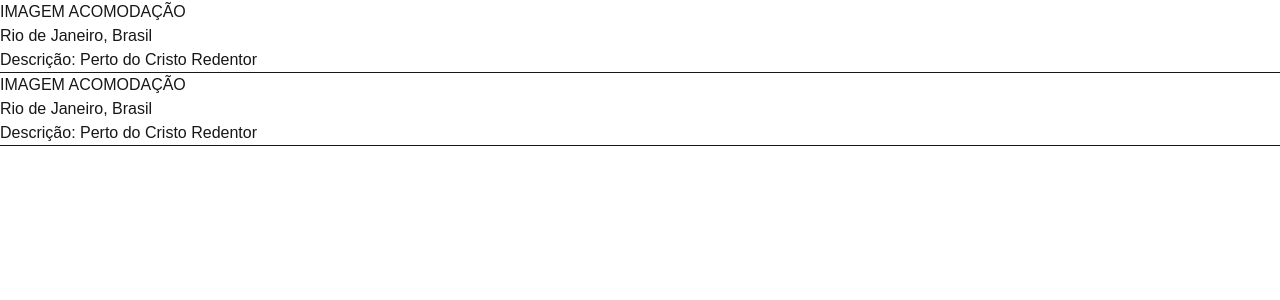
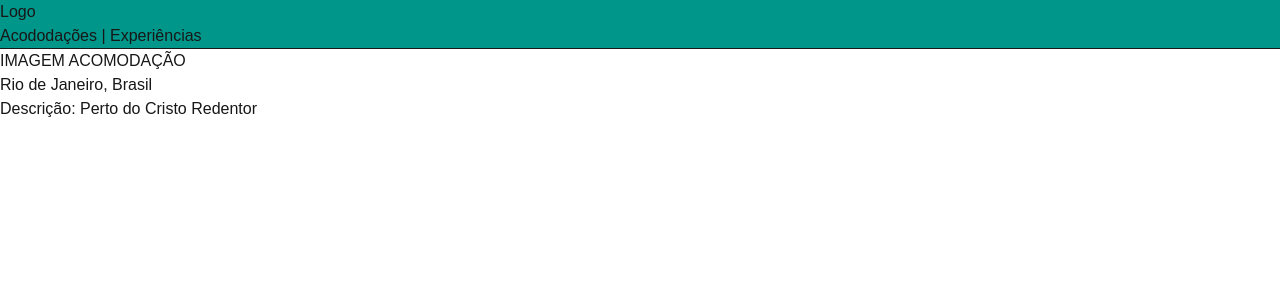
Before and after one commit to Leonel-p-a/estudos-react-e-next, a Next.js app: page /main in a window 1280 px wide. Shown: the top 300 px of the page. Built offline with nearby package versions, Linux system fonts and the light colour scheme.

Commit message:
Update: Estudo sobre componentes

```diff
--- a/src/app/main/page.tsx
+++ b/src/app/main/page.tsx
@@ -1,20 +1,11 @@
-export function Accommodation() {
-    return (
-        <div>
-            <span>IMAGEM ACOMODAÇÃO</span>
-            <h1>Rio de Janeiro, Brasil</h1>
-            <p>Descrição: Perto do Cristo Redentor</p>
-        </div>
-    )
-}
+import { Accommodation, Header } from "@/components/interface"
 
 export default function Page() {
     return (
         <div>
-            {Accommodation()}
+            {Header()}
             <hr />
             {Accommodation()}
-            <hr />
         </div>
     )
 }
--- a/src/app/user/shopping/page.tsx
+++ b/src/app/user/shopping/page.tsx
@@ -1,5 +1,5 @@
-import { Accommodation } from "@/app/main/page";
+import { Accommodation, Header, Menu } from "@/components/interface";
 
 export default function Shopping() {
-    return Accommodation();
+    return Accommodation()
 }
--- /dev/null
+++ b/src/components/interface.tsx
@@ -0,0 +1,26 @@
+export function Accommodation() {
+    return (
+        <div>
+            <span>IMAGEM ACOMODAÇÃO</span>
+            <h1>Rio de Janeiro, Brasil</h1>
+            <p>Descrição: Perto do Cristo Redentor</p>
+        </div>
+    )
+}
+
+export function Header() {
+    return (
+        <div className="bg-teal-600">
+            <h1>Logo</h1>
+            {Menu()}
+        </div>
+    )
+}
+
+export function Menu() {
+    return (
+        <div className="bg-teal-600">
+            Acododações | Experiências
+        </div>
+    )
+}
```
